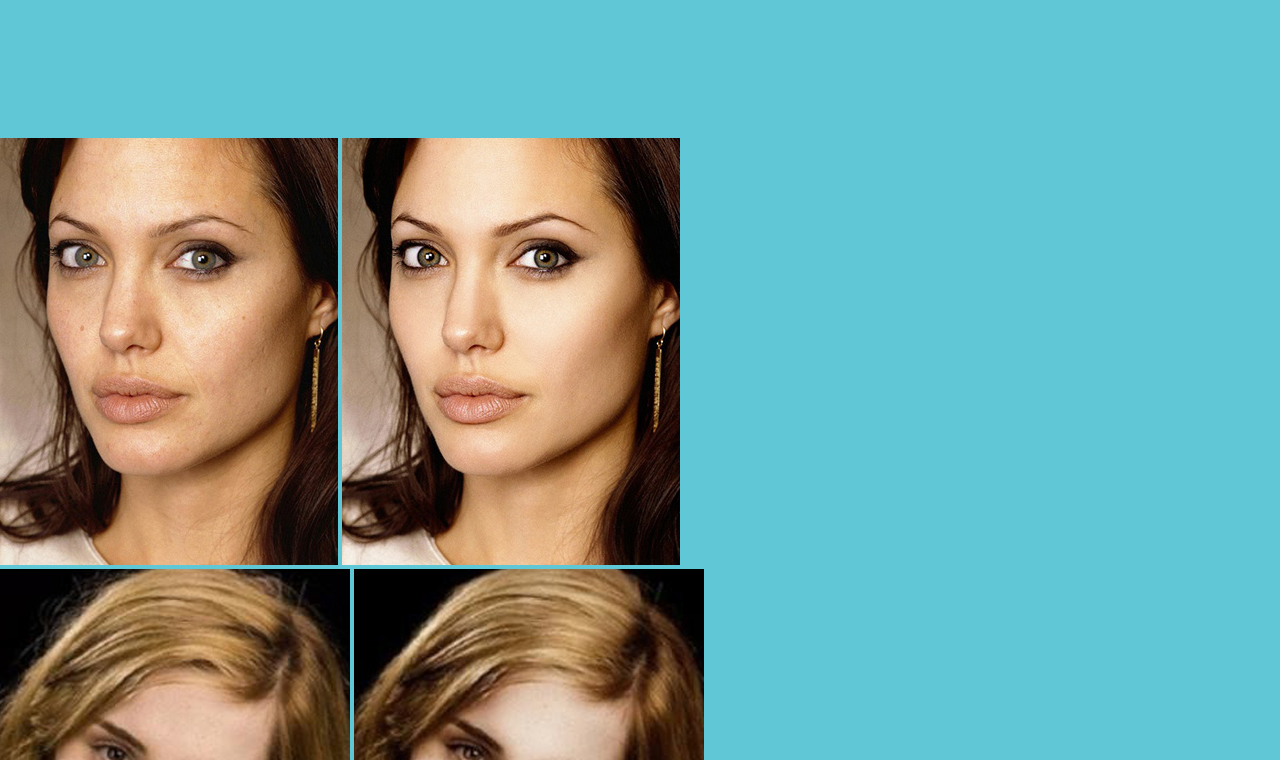
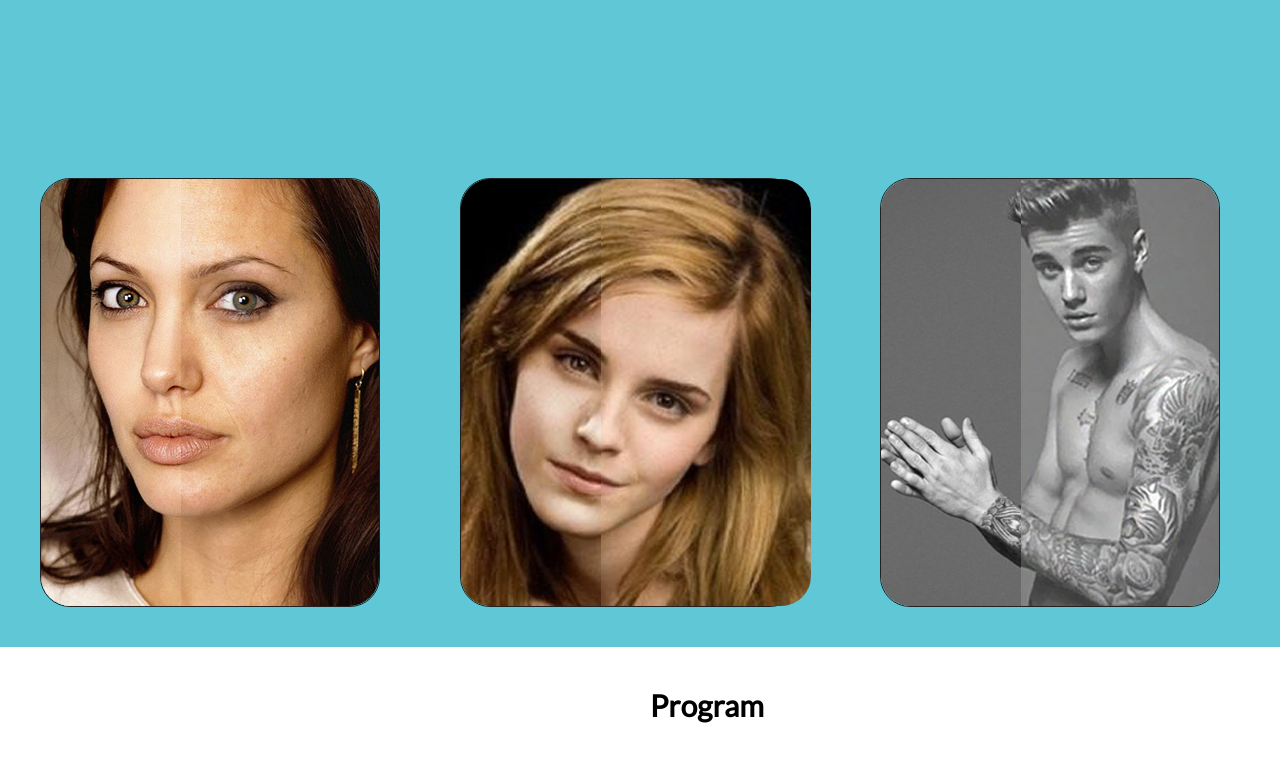
Before and after one commit to 1221s/kroppensdagSELF, a plain HTML site: page index.html in a window 1280 px wide. Shown: the part 840-1600 px from the top of the page. Drawn offline with Linux system fonts and the light colour scheme.

Commit message:
style uploadet

```diff
--- a/style.css
+++ b/style.css
@@ -130,6 +130,34 @@ a {
 .headerItemSmall i {
   font-size:25px;
 }
+/*Laura starter*/
+
+
+.slide{
+	width: 338px;
+	height: 427px;
+	border:#222222 1px solid;
+	float:left;
+	margin:40px;
+	border-radius: 30px;
+
+}
+.slide > img{
+	position:absolute;
+	border-radius: 30px;
+}
+.slide > .img2{
+	clip:rect(0px, 140px, 427px, 0px);
+}
+.slide > .activator{
+	position:absolute;
+	width:338px;
+	height:427px;
+	opacity:0;
+	cursor: e-resize;
+
+}
+/*LAURA slutter*/
 
 
 /* HER STARTER NANNA 'andet'sektionen CSS */
```
